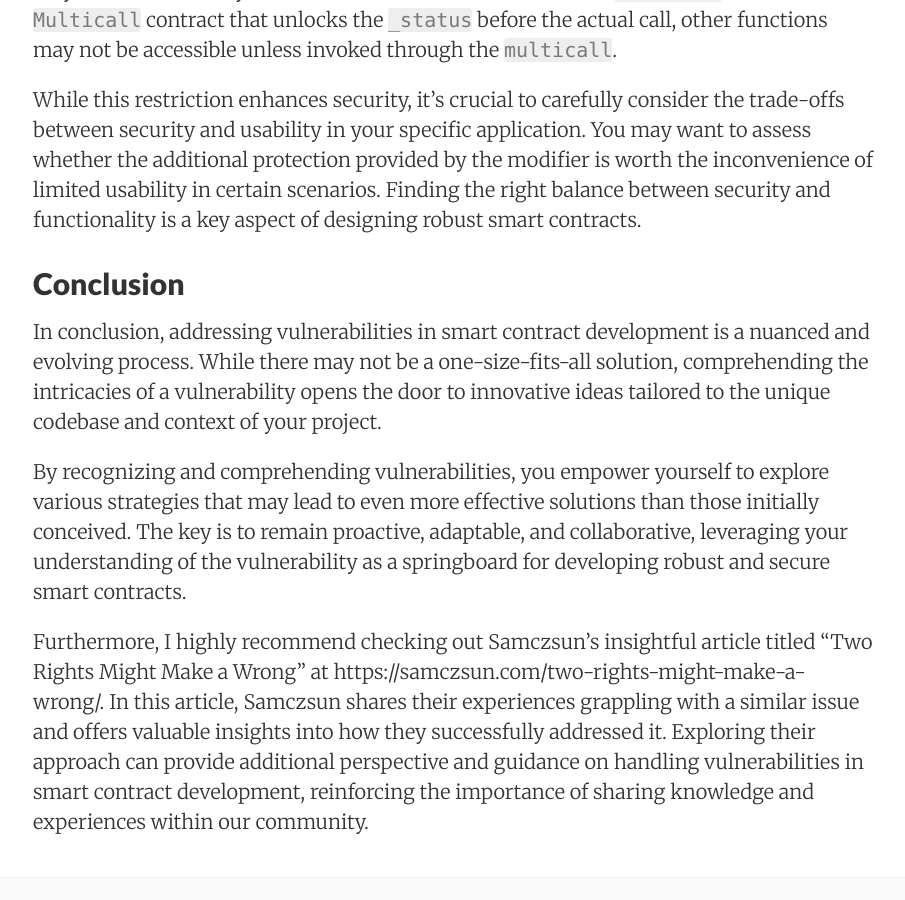
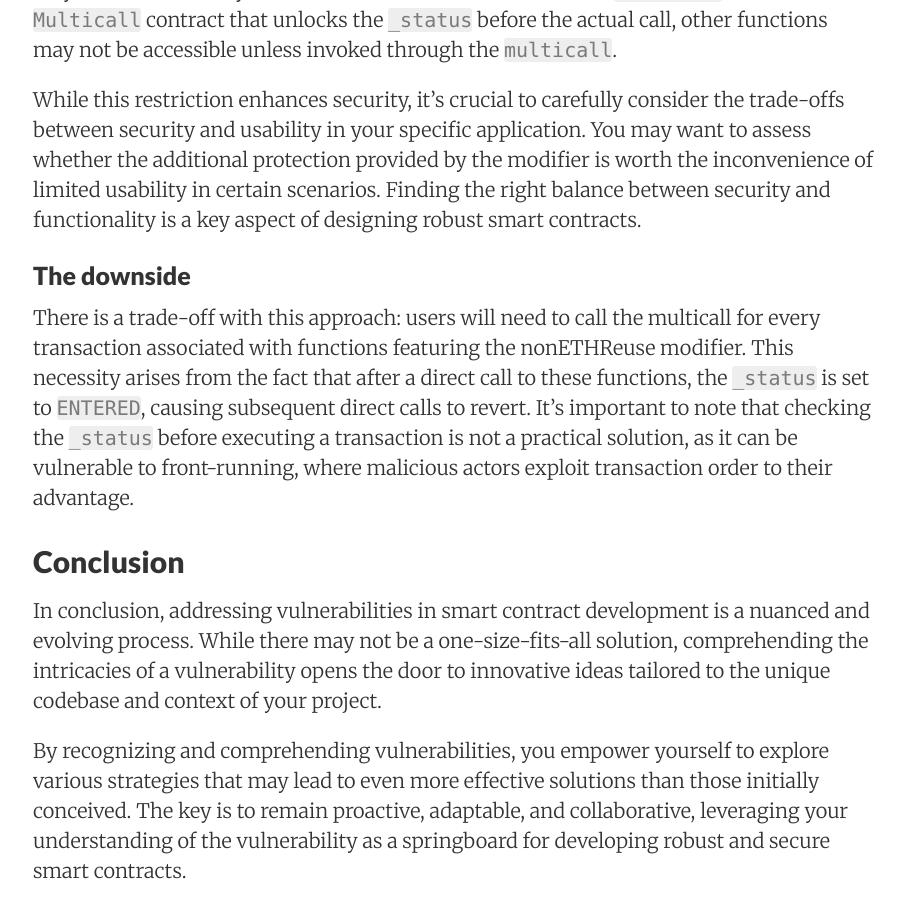
Before and after one commit to matinkaboli/matinkaboli.github.io, a Jekyll site: the page built from _posts/2023-10-01-multicall-in-solidity.md, in a window 1280 px wide and 900 px high, scrolled down 5763 px. Shown: the whole window, without its empty margins (187-1092 px from the left). Built offline with Jekyll 4.4.1, drawn with Linux system fonts in a browser that asks for light colours; comment, search, counter and statistics services are not loaded.

Commit message:
chore: add downside for multicall

```diff
--- a/_posts/2023-10-01-multicall-in-solidity.md
+++ b/_posts/2023-10-01-multicall-in-solidity.md
@@ -242,6 +242,16 @@ the modifier is worth the inconvenience of limited usability in certain scenario
 Finding the right balance between security and functionality is
 a key aspect of designing robust smart contracts.
 
+### The downside
+
+There is a trade-off with this approach: users will need to call the multicall for
+every transaction associated with functions featuring the nonETHReuse modifier.
+This necessity arises from the fact that after a direct call to these functions,
+the `_status` is set to `ENTERED`, causing subsequent direct calls to revert.
+It's important to note that checking the `_status` before executing a transaction
+is not a practical solution, as it can be vulnerable to front-running,
+where malicious actors exploit transaction order to their advantage.
+
 ## Conclusion
 
 In conclusion, addressing vulnerabilities in smart contract development is a nuanced and evolving process.
```
